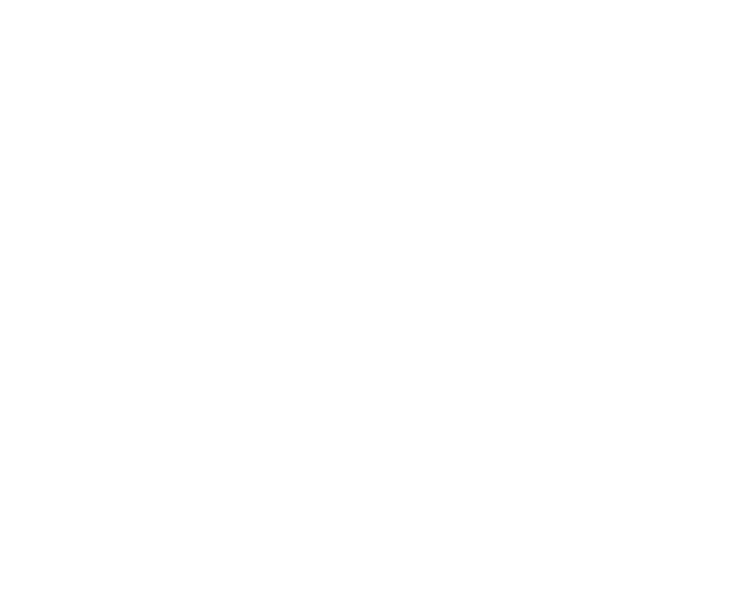
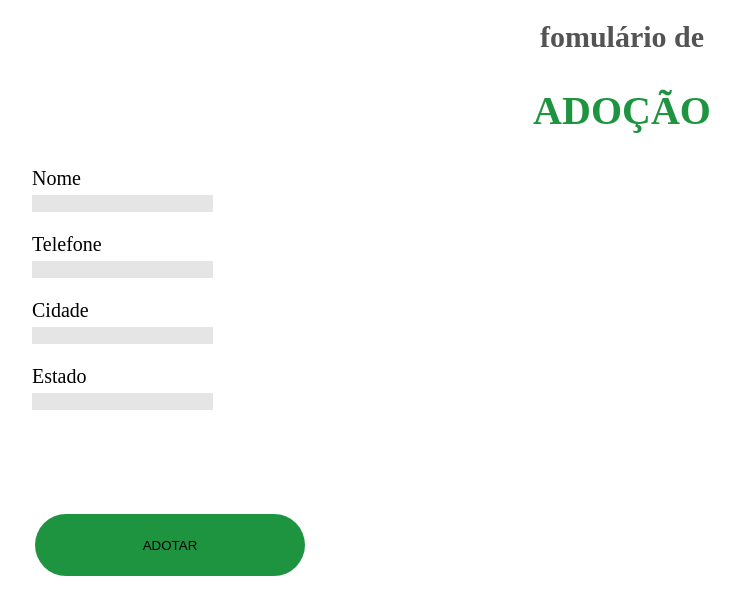
Before and after one commit to joaovictorbortolozo/app-adocao, a plain HTML site: page adocao.html in a window 1280 px wide. Shown: the whole page, without its empty margins (18-758 px from the left). Drawn offline with Linux system fonts and the light colour scheme.

Commit message:
Formulário

```diff
--- a/Tobby.css
+++ b/Tobby.css
@@ -18,6 +18,7 @@ button{
 
     background: #1F9440;
     border-radius: 50px;
+    border: none;
 
 
 
--- /dev/null
+++ b/adocao.css
@@ -0,0 +1,45 @@
+body{
+
+    font-family: Arial, Helvetica, sans-serif
+    background-color #E5E5E5;
+}
+h1{
+
+font-size: 30px;
+
+text-align: center;
+
+color: #545454;
+
+}
+h2{
+
+font-size: 40px;
+
+text-align: center;
+
+color: #1F9440;
+
+}
+p{
+ margin-left: 42px;
+font-size: 20px;
+color: black;
+}
+button{
+    position: absolute;
+width: 270px;
+height: 62px;
+left: 53px;
+top: 514px;
+
+background: #1F9440;
+border-radius: 50px;
+border: none;
+}
+input{
+    background-color: #E5E5E5;
+    border: 0;
+    width: 292;
+    height: 34;
+}
--- a/adocao.html
+++ b/adocao.html
@@ -4,10 +4,40 @@
     <meta charset="UTF-8">
     <meta http-equiv="X-UA-Compatible" content="IE=edge">
     <meta name="viewport" content="width=device-width, initial-scale=1.0">
-    <title></title>
-    <link rel="stylesheet" href="">
+    <title>Formulário</title>
+    <link rel="stylesheet" href="adocao.css">
 </head>
 <body>
+    <header>
 
+    <h1>fomulário de</h1>
+
+    <h2>ADOÇÃO</h2>
+    </header>
+
+    <div>
+        <p>
+            <label>Nome</label><br>
+            <input>
+        </p>
+        <p>
+            <label>Telefone</label><br>
+            <input>
+        </p>
+        <p>
+            <label>Cidade</label><br>
+            <input>
+        </p>
+        <p>
+            <label>Estado</label><br>
+            <input>
+        </p>
+        <button>ADOTAR</button>
+
+
+
+
+
+    </div>
 </body>
 </html>
```
Also changed, not shown: tobby.html (+1 -1 lines).
